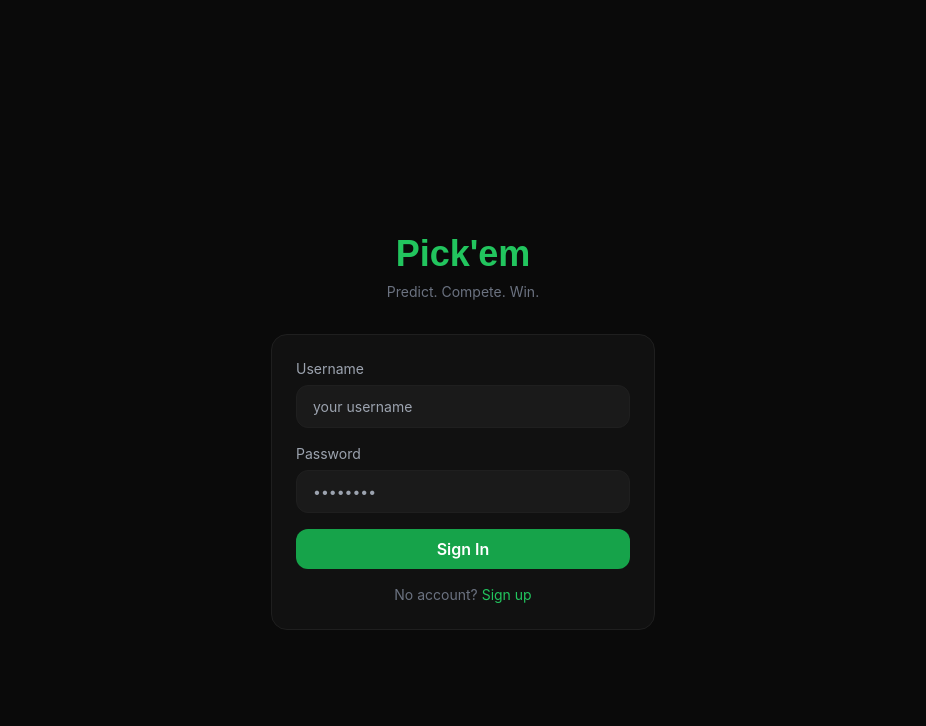
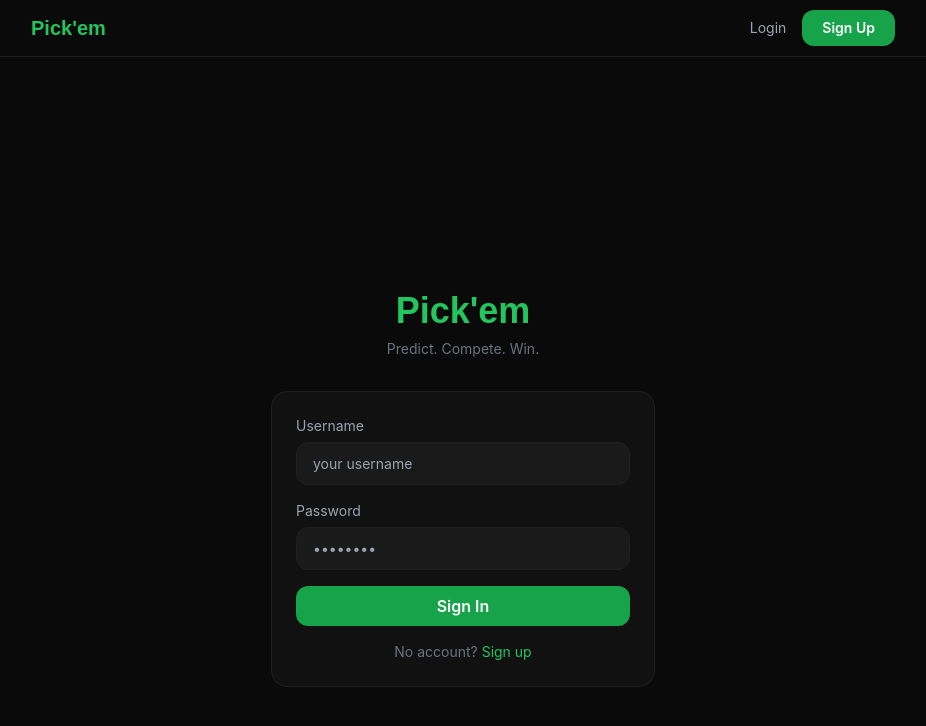
Before and after one commit to Isaiah4013290/zaylshi, a Next.js app: page /login in a window 1280 px wide. Shown: the top 726 px of the page, without its empty margins (177-1103 px from the left). Built offline with nearby package versions, Linux system fonts and the light colour scheme; no server answers.

Commit message:
Update Nav.tsx

```diff
--- a/components/Nav.tsx
+++ b/components/Nav.tsx
@@ -4,15 +4,15 @@ import { getSessionUser } from '@/lib/auth'
 export async function Nav() {
   const user = await getSessionUser()
 
-  if (!user) return null
-
   return (
     <nav className="border-b border-[#1f1f1f] bg-[#0a0a0a] sticky top-0 z-40">
       <div className="max-w-4xl mx-auto px-4 h-14 flex items-center justify-between">
-        <Link href="/leagues" className="font-syne text-xl font-bold text-green-500">
+        <Link href={user ? '/leagues' : '/'} className="font-syne text-xl font-bold text-green-500">
           Pick'em
         </Link>
         <div className="flex items-center gap-4">
+          {user ? (
+            <>
               <Link href="/leagues" className="text-sm text-gray-400 hover:text-white transition-colors">
                 Leagues
               </Link>
@@ -27,6 +27,17 @@ export async function Nav() {
                   Out
                 </button>
               </form>
+            </>
+          ) : (
+            <>
+              <Link href="/login" className="text-sm text-gray-400 hover:text-white transition-colors">
+                Login
+              </Link>
+              <Link href="/join" className="btn-primary text-sm px-4 py-1.5">
+                Sign Up
+              </Link>
+            </>
+          )}
         </div>
       </div>
     </nav>
```
Lines whose indentation alone changed are shown as unchanged.
